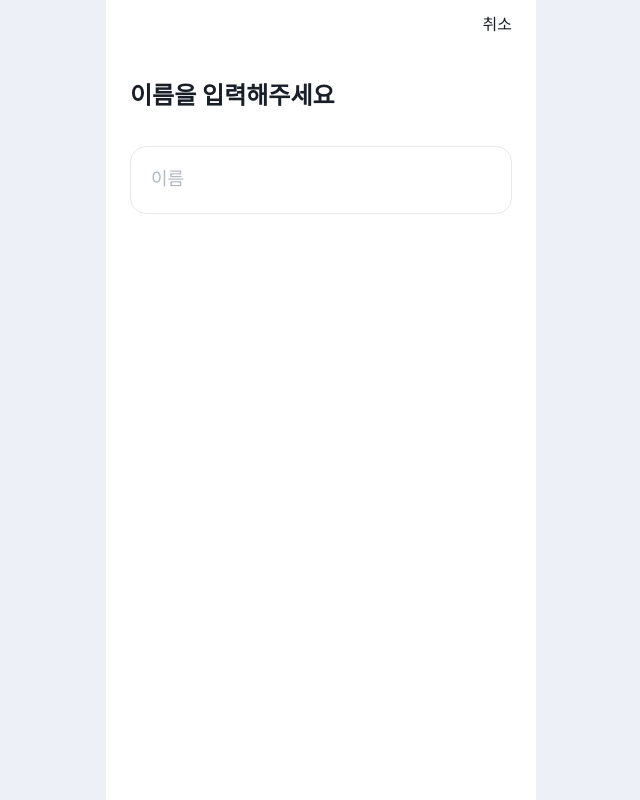
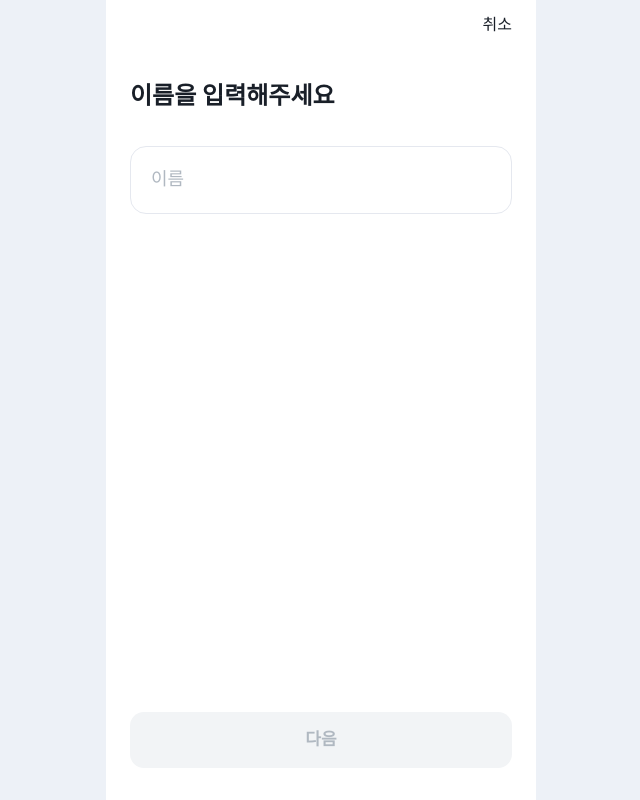
Before and after one commit to JaeHyun10-03/J-Bank, a Next.js app in the folder apps/frontend/: page /signup/name in a window 1280 px wide. Shown: the whole page, without its empty margins (319-959 px from the left). Built offline with nearby package versions, Linux system fonts and the light colour scheme.

Commit message:
fix(frontend): 이름 입력 화면에 다음 버튼 추가
Enter 키로만 다음 단계로 넘어갈 수 있어 사용자가 진행 방법을
찾지 못했다. 하단에 다음 버튼을 추가한다(이름 비어있으면 비활성).

```diff
--- a/apps/frontend/app/signup/name/page.tsx
+++ b/apps/frontend/app/signup/name/page.tsx
@@ -29,7 +29,7 @@ export default function SignupNamePage() {
           취소
         </button>
       </div>
-      <form onSubmit={handleSubmit} className="flex w-full flex-col gap-[32px] px-[24px] pt-[30px]">
+      <form onSubmit={handleSubmit} className="flex w-full flex-1 flex-col px-[24px] pt-[30px]">
         <p className="w-full text-[24px] font-bold leading-[34px] text-[#191f28]">
           이름을 입력해주세요
         </p>
@@ -38,8 +38,24 @@ export default function SignupNamePage() {
           value={name}
           onChange={(e) => setLocalName(e.target.value)}
           placeholder="이름"
-          className="w-full rounded-[16px] border border-[#e5e8ef] bg-white p-[20px] text-[18px] font-medium leading-[26px] text-[#191f28] placeholder:text-[#b0b8c1] focus:outline-none"
+          className="mt-[32px] w-full rounded-[16px] border border-[#e5e8ef] bg-white p-[20px] text-[18px] font-medium leading-[26px] text-[#191f28] placeholder:text-[#b0b8c1] focus:outline-none"
         />
+        <div className="min-h-px flex-1" />
+        <button
+          type="submit"
+          disabled={!name.trim()}
+          className="flex w-full items-center justify-center rounded-[14px] bg-[#0414a7] py-[16px] disabled:bg-[#f2f4f6]"
+        >
+          <p
+            className={
+              name.trim()
+                ? "text-[17px] font-bold leading-[24px] text-white"
+                : "text-[17px] font-bold leading-[24px] text-[#b0b8c1]"
+            }
+          >
+            다음
+          </p>
+        </button>
       </form>
     </MobileScreen>
   );
```
